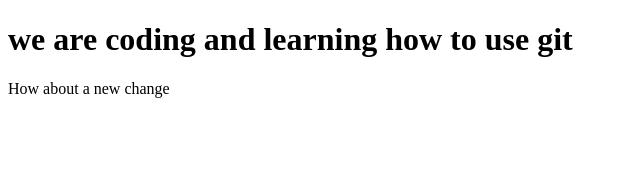
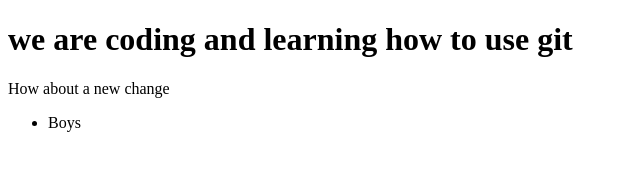
Before and after one commit to WisdomOlumide/Homepage, a plain HTML site: page hello.html in a window 1280 px wide. Shown: the full height of the page, 0-640 px from the left. Drawn offline with Linux system fonts and the light colour scheme.

Commit message:
Added a list

```diff
--- a/hello.html
+++ b/hello.html
@@ -6,5 +6,8 @@
     <body>
         <h1>we are coding and learning how to use git</h1>
         <p>How about a new change</p>
+        <ul>
+            <li>Boys</li>
+        </ul>
     </body>
 </html>
```
